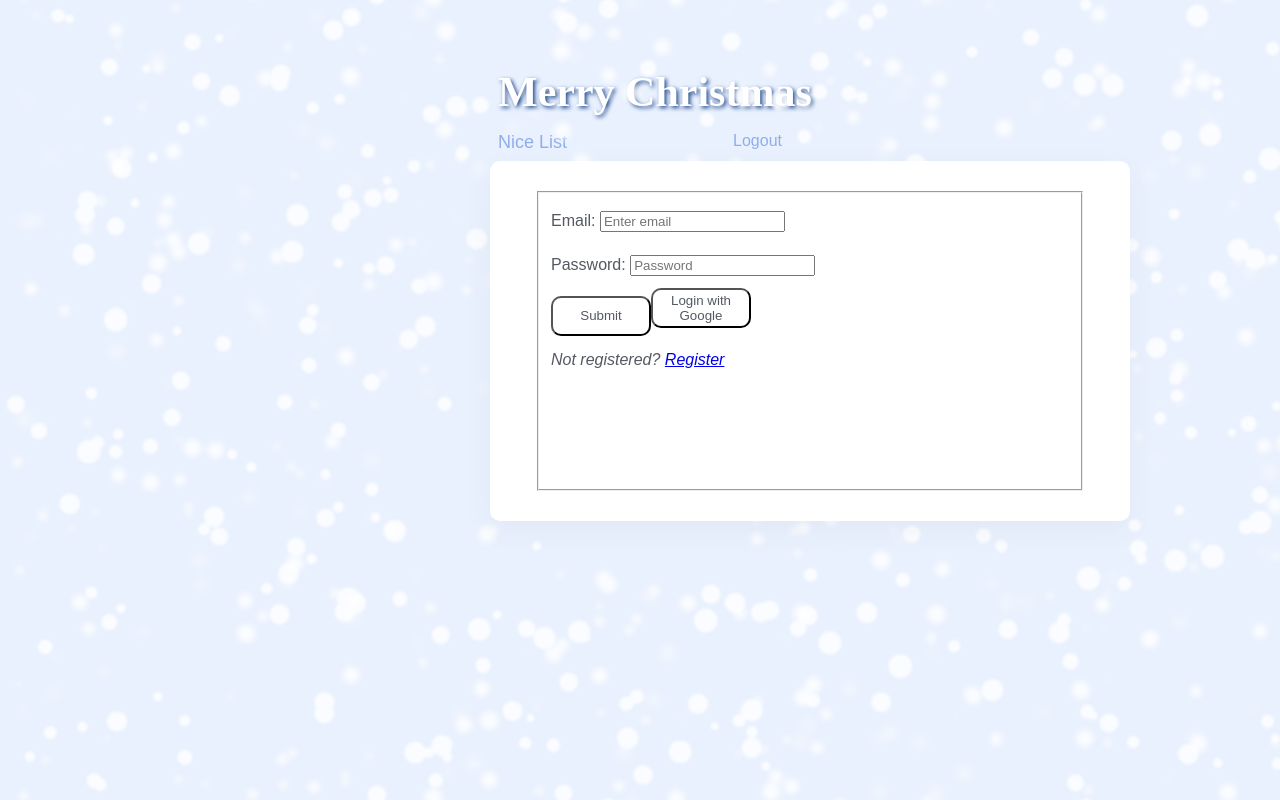
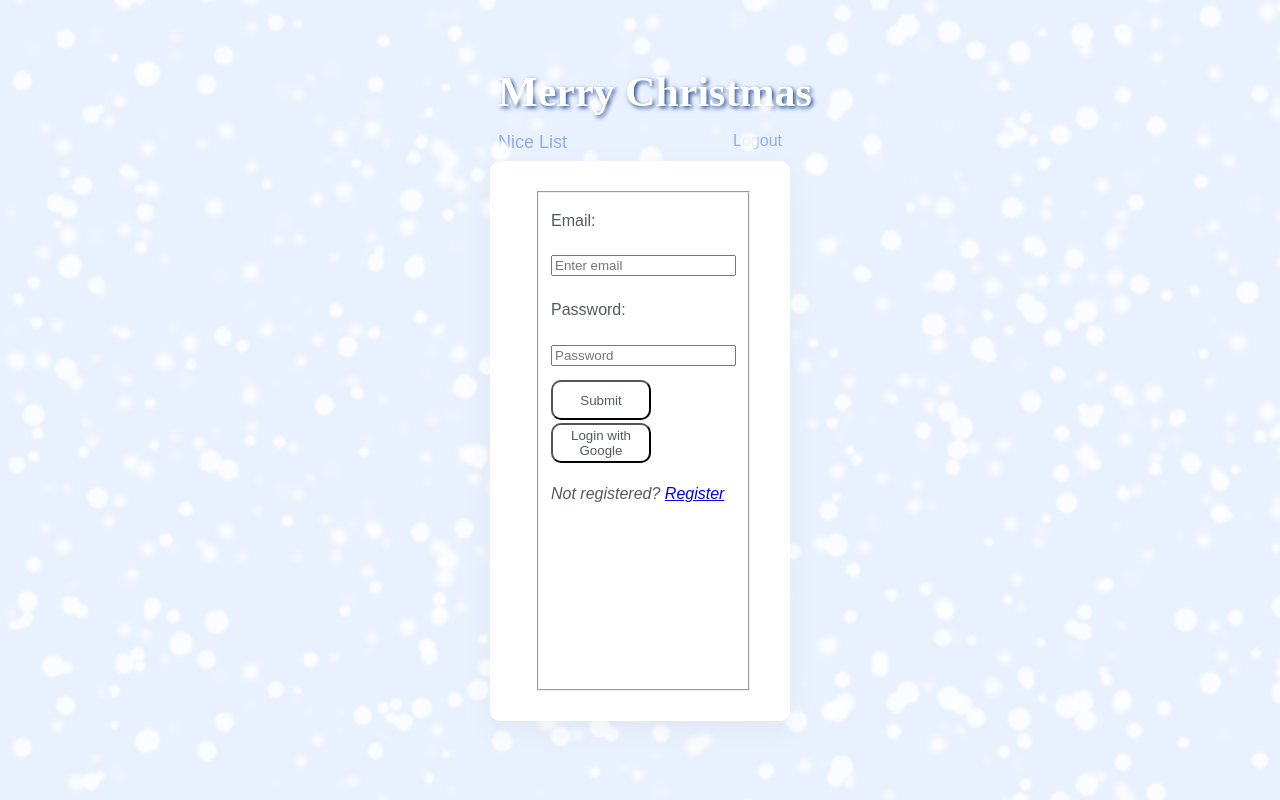
Before and after one commit to sageklein/My-List, a React (Create React App) app: page /login in a window 1280 px wide. Built offline with nearby package versions, Linux system fonts and the light colour scheme; no server answers.

Commit message:
fixed lines beside names and slowed snow down a bit

```diff
--- a/src/custom.scss
+++ b/src/custom.scss
@@ -15,8 +15,8 @@
 .Form {
 	background: #ffffff;
 	color: #545961;
-	width: 550px;
-	height: 300px;
+	width: 210px;
+	height: 500px;
 	border-radius: 10px;
 	position: relative;
 	box-shadow: 0 10px 30px rgba(#505763, 0.05);
@@ -38,7 +38,7 @@ Button {
 	--check: #7caafa;
 	--disabled: #c3c8de;
 	--width: 210px;
-	--height: 590px;
+	--height: 650px;
 	--border-radius: 10px;
 	background: var(--background);
 	width: var(--width);
@@ -233,6 +233,17 @@ a.nav-link {
 	color: #90adeb;
 	max-width: auto;
 }
+
+
+
+
+
+
+
+
+
+
+
 //--- ## BASIC #############
 body {
 	margin: 0;
@@ -334,27 +345,27 @@ $s3: "";
 	height: 1.5rem;
 	filter: blur(1.5px);
 	box-shadow: #{$s1};
-	animation-duration: 6s;
+	animation-duration: 12s;
 }
 .layer1.a {
-	animation-delay: -3s;
+	animation-delay: -5s;
 }
 .layer2 {
 	width: 1.2rem;
 	height: 1.2rem;
 	filter: blur(3px);
 	box-shadow: #{$s2};
-	animation-duration: 8s;
+	animation-duration: 16s;
 }
 .layer2.a {
 	animation-delay: -4s;
 }
 .layer3 {
-	width: 0.8rem;
-	height: 0.8rem;
+	width: 0.6rem;
+	height: 0.6rem;
 	filter: blur(6px);
 	box-shadow: #{$s3};
-	animation-duration: 10s;
+	animation-duration: 20s;
 }
 .layer3.a {
 	animation-delay: -5s;
```
